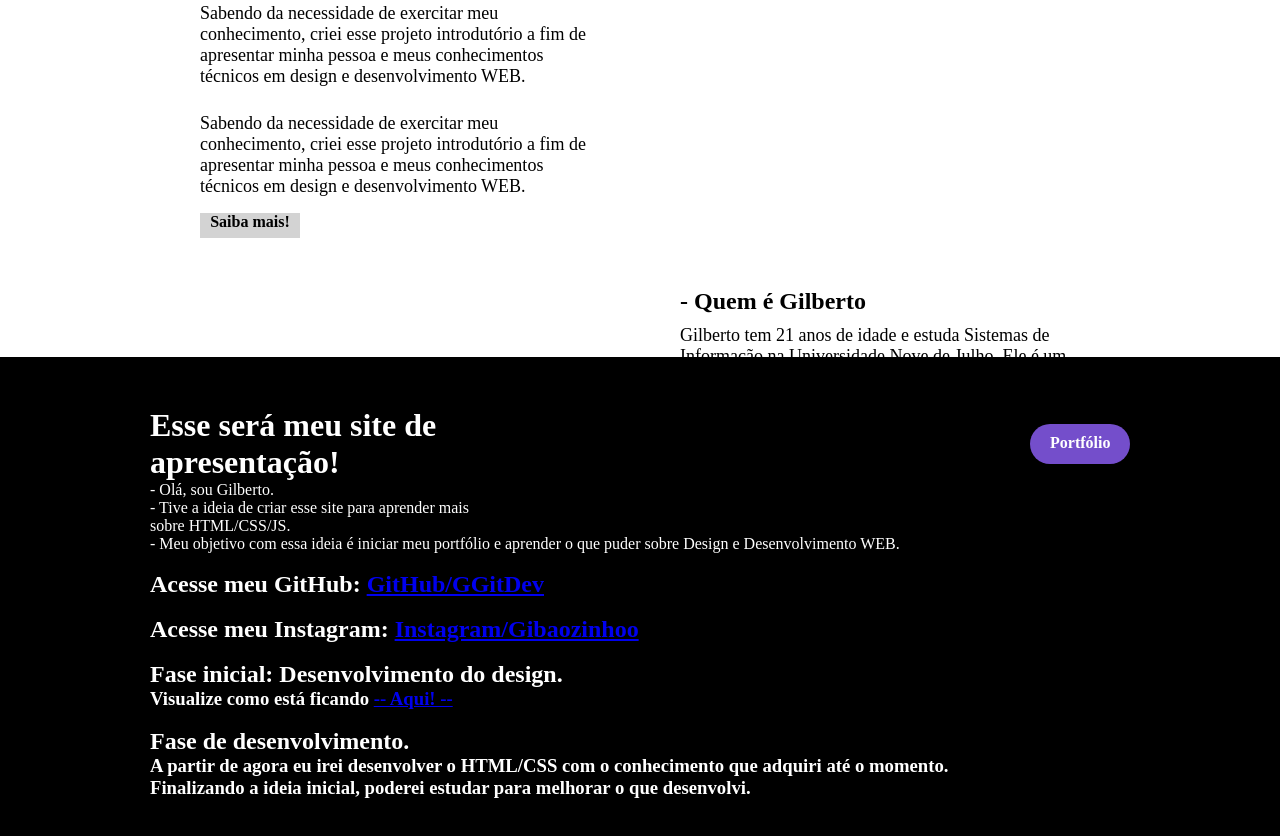
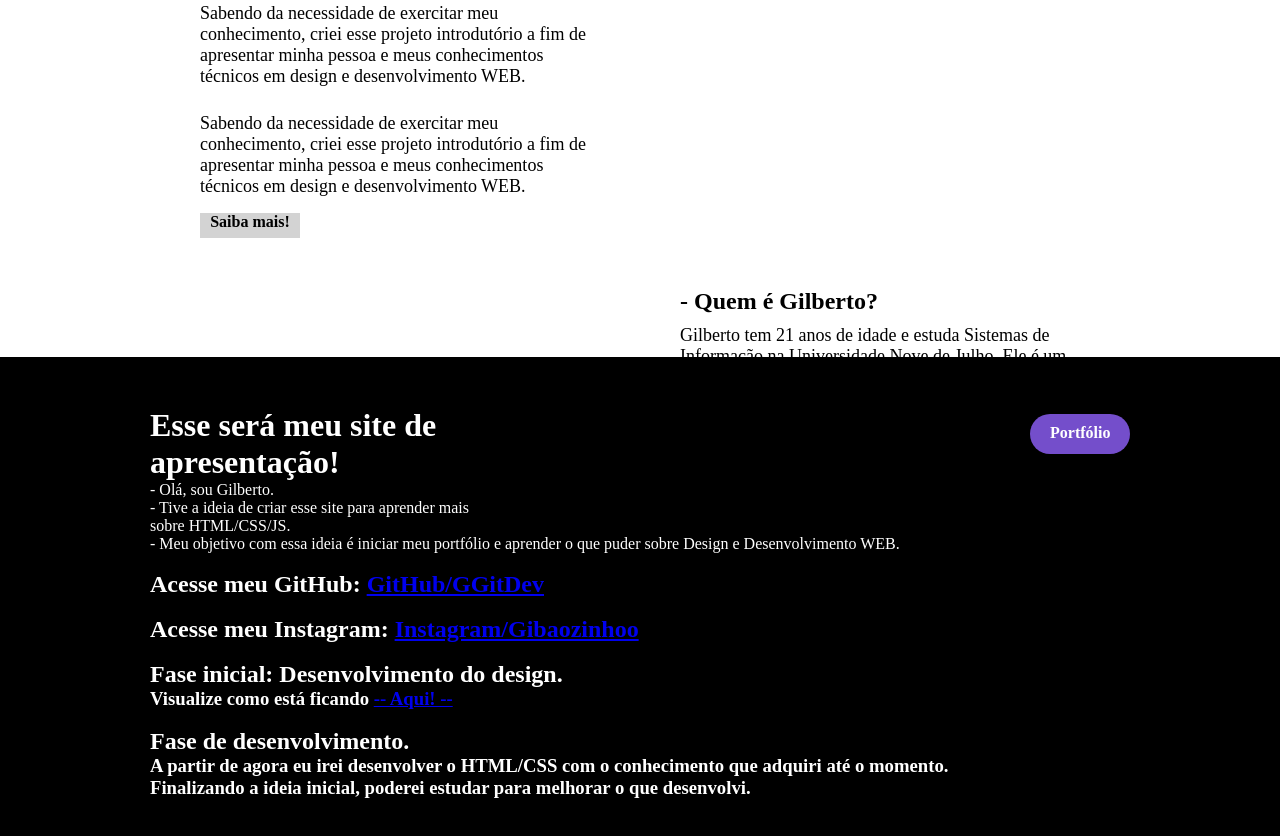
Before and after one commit to GGitDev/projeto_cv, a plain HTML site: page index.html in a window 1280 px wide. Shown: the part 896-1732 px from the top of the page. Drawn offline with Linux system fonts and the light colour scheme.

Commit message:
- commited

```diff
--- a/css/style.css
+++ b/css/style.css
@@ -225,5 +225,5 @@ span {
 .sobrebt{
   position: absolute;
   right:150px;
-  bottom:-560px;
+  bottom:-550px;
 }
--- a/index.html
+++ b/index.html
@@ -75,7 +75,7 @@
 		</div>
 
 		<div class="Q-Gil">
-			<h2 class="proposito-q"> - Quem é Gilberto </h2>
+			<h2 class="proposito-q"> - Quem é Gilberto? </h2>
 
 			<div class="div-resposta">
 				<p class="resposta-r">Gilberto tem 21 anos de idade e estuda Sistemas de Informação na Universidade Nove de Julho.
```
